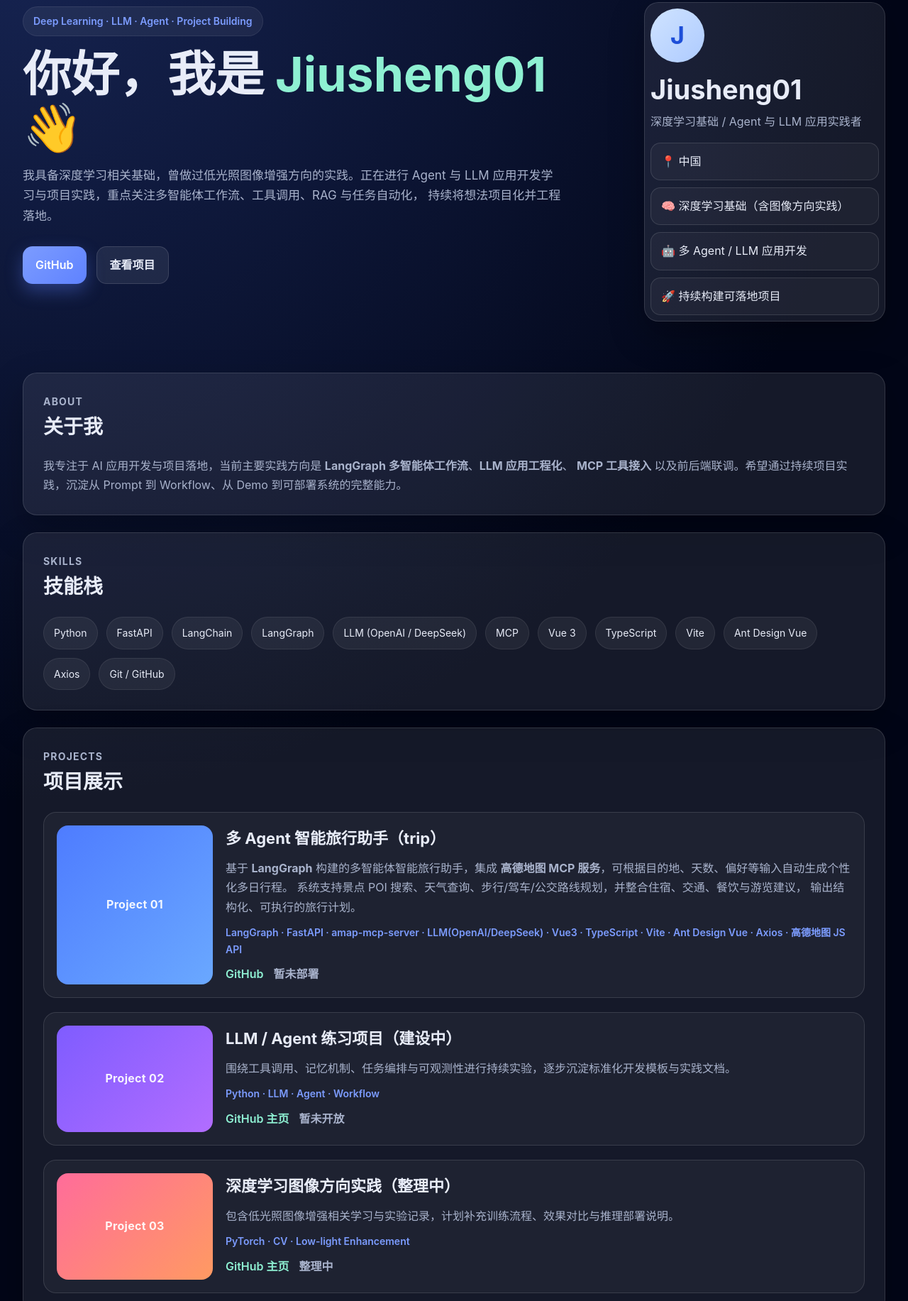
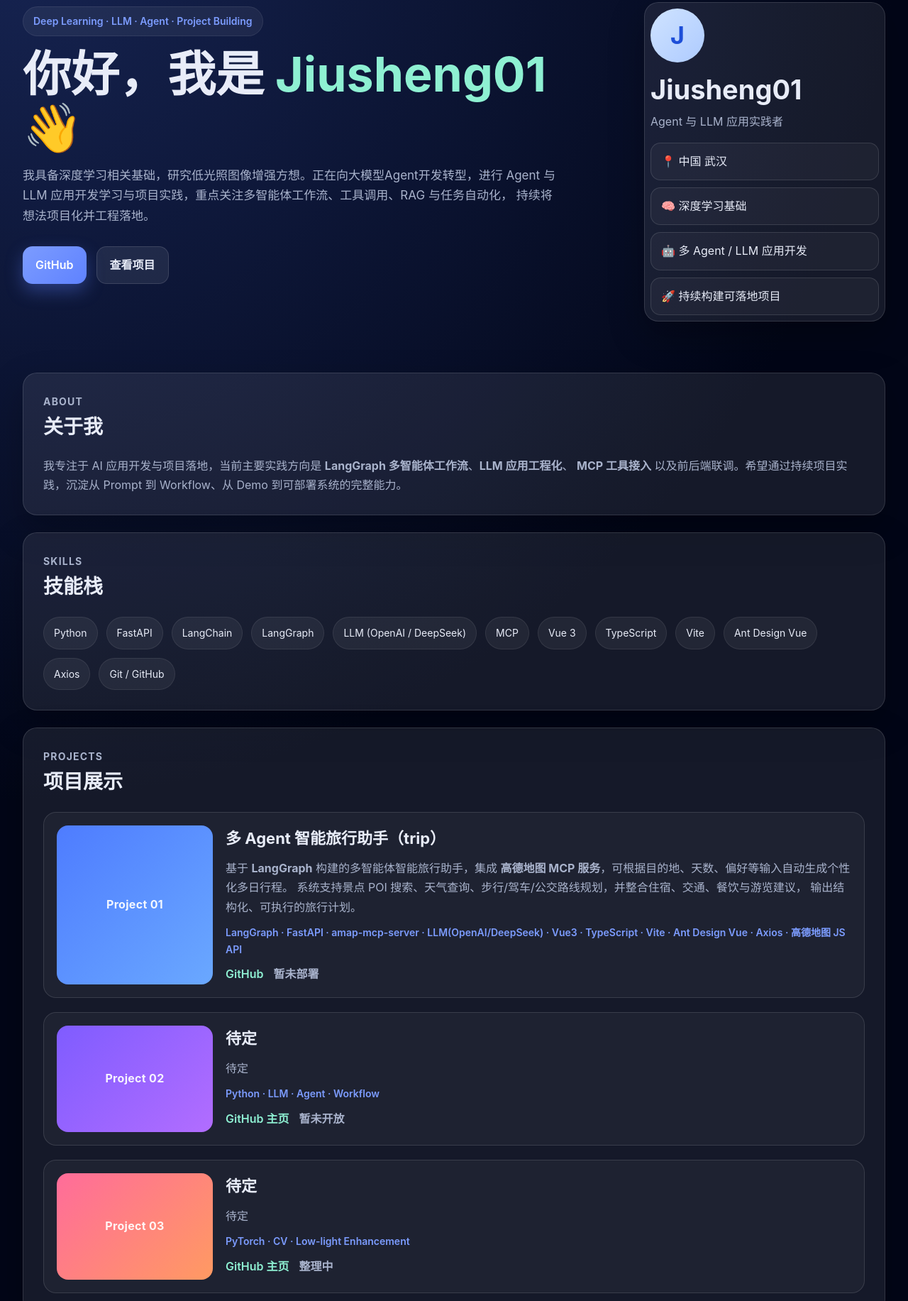
Before and after one commit to Jiusheng01/jiusheng01.github.io, a plain HTML site: page index.html in a window 1280 px wide. Shown: the part 137-1970 px from the top of the page at 71% size. Drawn offline with Linux system fonts and the light colour scheme.

Commit message:
Revise personal homepage text and project details
Updated personal homepage content and descriptions.

```diff
--- a/index.html
+++ b/index.html
@@ -6,7 +6,7 @@
     <title>个人主页 | Jiusheng01</title>
     <meta
       name="description"
-      content="Jiusheng01 的个人主页：深度学习基础、Agent 与 LLM 应用实践、项目展示与联系方式。"
+      content="Jiusheng 的个人主页：深度学习基础、Agent 与 LLM 应用实践、项目展示与联系方式。"
     />
     <link rel="stylesheet" href="./style.css" />
   </head>
@@ -45,7 +45,7 @@
             <p class="badge">Deep Learning · LLM · Agent · Project Building</p>
             <h1>你好，我是 <span>Jiusheng01</span> 👋</h1>
             <p class="hero-description">
-              我具备深度学习相关基础，曾做过低光照图像增强方向的实践。正在进行 Agent 与
+              我具备深度学习相关基础，研究低光照图像增强方想。正在向大模型Agent开发转型，进行 Agent 与
               LLM 应用开发学习与项目实践，重点关注多智能体工作流、工具调用、RAG 与任务自动化，
               持续将想法项目化并工程落地。
             </p>
@@ -66,10 +66,10 @@
           <aside class="hero-card profile-card">
             <div class="avatar">J</div>
             <h2>Jiusheng01</h2>
-            <p>深度学习基础 / Agent 与 LLM 应用实践者</p>
+            <p> Agent 与 LLM 应用实践者</p>
             <ul class="profile-meta">
-              <li>📍 中国</li>
-              <li>🧠 深度学习基础（含图像方向实践）</li>
+              <li>📍 中国 武汉</li>
+              <li>🧠 深度学习基础</li>
               <li>🤖 多 Agent / LLM 应用开发</li>
               <li>🚀 持续构建可落地项目</li>
             </ul>
@@ -158,9 +158,9 @@
                 <span>Project 02</span>
               </div>
               <div class="project-body">
-                <h3>LLM / Agent 练习项目（建设中）</h3>
+                <h3>待定</h3>
                 <p>
-                  围绕工具调用、记忆机制、任务编排与可观测性进行持续实验，逐步沉淀标准化开发模板与实践文档。
+                  待定
                 </p>
                 <p class="project-tech">Python · LLM · Agent · Workflow</p>
                 <div class="project-links">
@@ -182,9 +182,9 @@
                 <span>Project 03</span>
               </div>
               <div class="project-body">
-                <h3>深度学习图像方向实践（整理中）</h3>
+                <h3>待定</h3>
                 <p>
-                  包含低光照图像增强相关学习与实验记录，计划补充训练流程、效果对比与推理部署说明。
+                  待定
                 </p>
                 <p class="project-tech">PyTorch · CV · Low-light Enhancement</p>
                 <div class="project-links">
```
